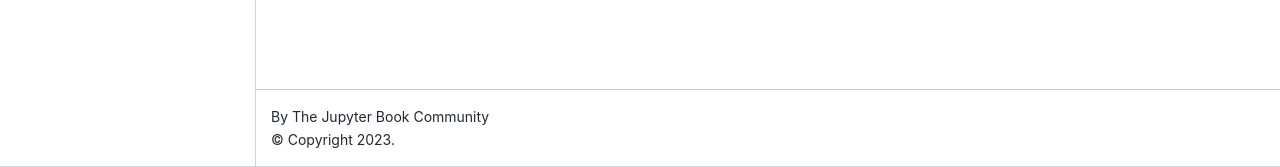
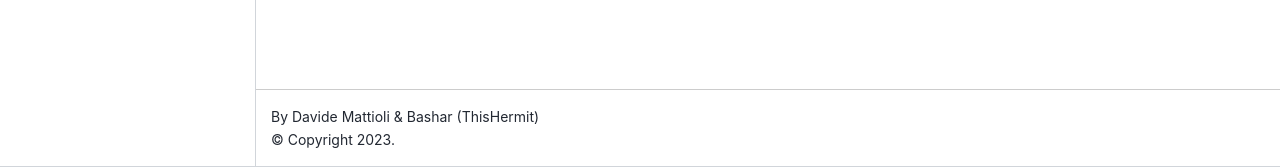
Before and after one commit to mak8427/My-site, a Jupyter Book: the page built from Rp!/bashar/docs/Places.md, in a window 1280 px wide. Shown: the part 733-900 px from the top of the page. Built offline with Jupyter Book 1.0.4 settings and Sphinx 7.4.7 and the Sphinx Book theme 1.1.4, drawn with Linux system fonts in a browser that asks for light colours.

Commit message:
Updated config

```diff
--- a/Rp!/bashar/docs/_config.yml
+++ b/Rp!/bashar/docs/_config.yml
@@ -1,8 +1,8 @@
 # Book settings
 # Learn more at https://jupyterbook.org/customize/config.html
 
-title: My sample book
-author: The Jupyter Book Community
+title: Fellowship of Goettingen
+author: Davide Mattioli & Bashar (ThisHermit)
 logo: logo.png
 
 # Force re-execution of notebooks on each build.
@@ -21,9 +21,9 @@
 
 # Information about where the book exists on the web
 repository:
-  url: https://github.com/executablebooks/jupyter-book  # Online location of your book
-  path_to_book: docs  # Optional path to your book, relative to the repository root
-  branch: master  # Which branch of the repository should be used when creating links (optional)
+  url: https://github.com/mak8427/My-site # Online location of your book
+  path_to_book: Rp!/bashar/docs  # Optional path to your book, relative to the repository root
+  branch: main  # Which branch of the repository should be used when creating links (optional)
 
 # Add GitHub buttons to your book
 # See https://jupyterbook.org/customize/config.html#add-a-link-to-your-repository
```
